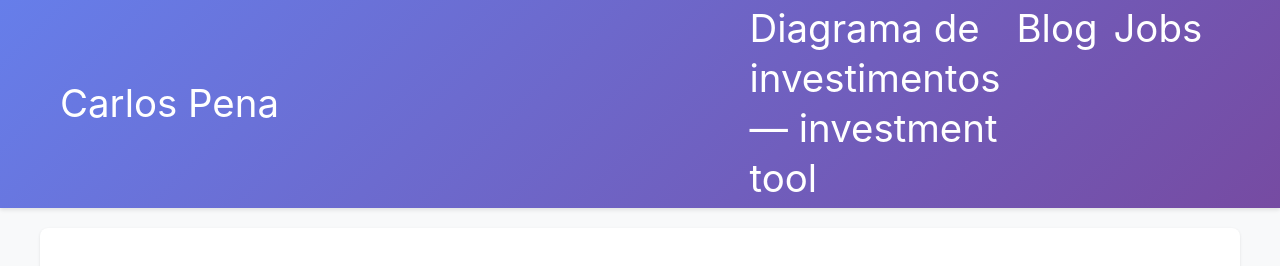
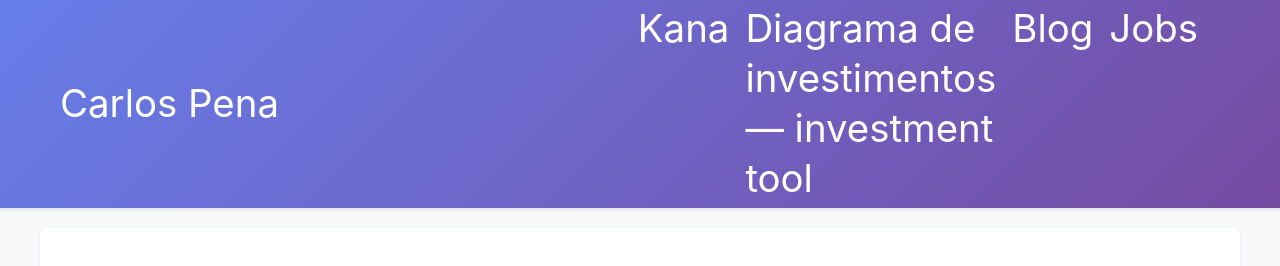
Before and after one commit to CarlosPena00/carlospena00.github.io, a Jekyll site: the page built from pages/index.md, in a window 1280 px wide and 900 px high. Shown: the top 266 px of the window. Built offline with Jekyll 4.4.1, drawn with Linux system fonts in a browser that asks for light colours; grey boxes are pictures that could not be loaded.

Commit message:
fix(layout): Ensure proper condition for page title rendering in navigation

```diff
--- a/_layouts/default.html
+++ b/_layouts/default.html
@@ -13,9 +13,10 @@
         <nav>
             <span class="logo"><a href="/">Carlos Pena</a></span>
             <ul class="navigation">
+                <li><a href="https://carlospena.com.br/kana-training/">Kana</a></li>
                 {% assign sorted = site.pages | sort: 'order' %}
                 {% for page in sorted %}
-                {% if page.title != 'Home' %}
+                {% if page.title and page.title != 'Home' %}
                 <li><a href="{{ site.baseurl }}{{ page.url }}">{{ page.title }}</a></li>
                 {% endif %}
                 {% endfor %}
```
